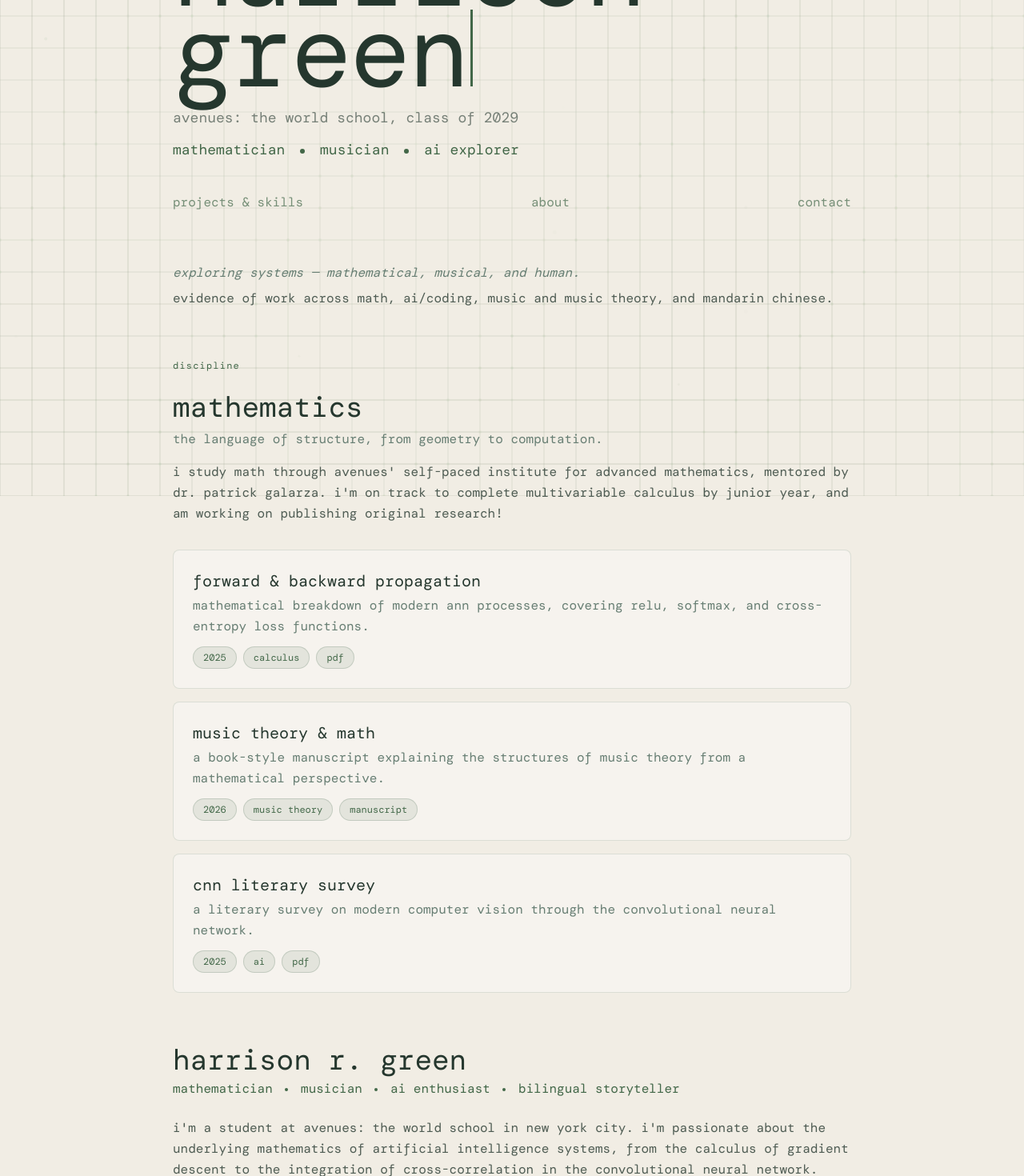
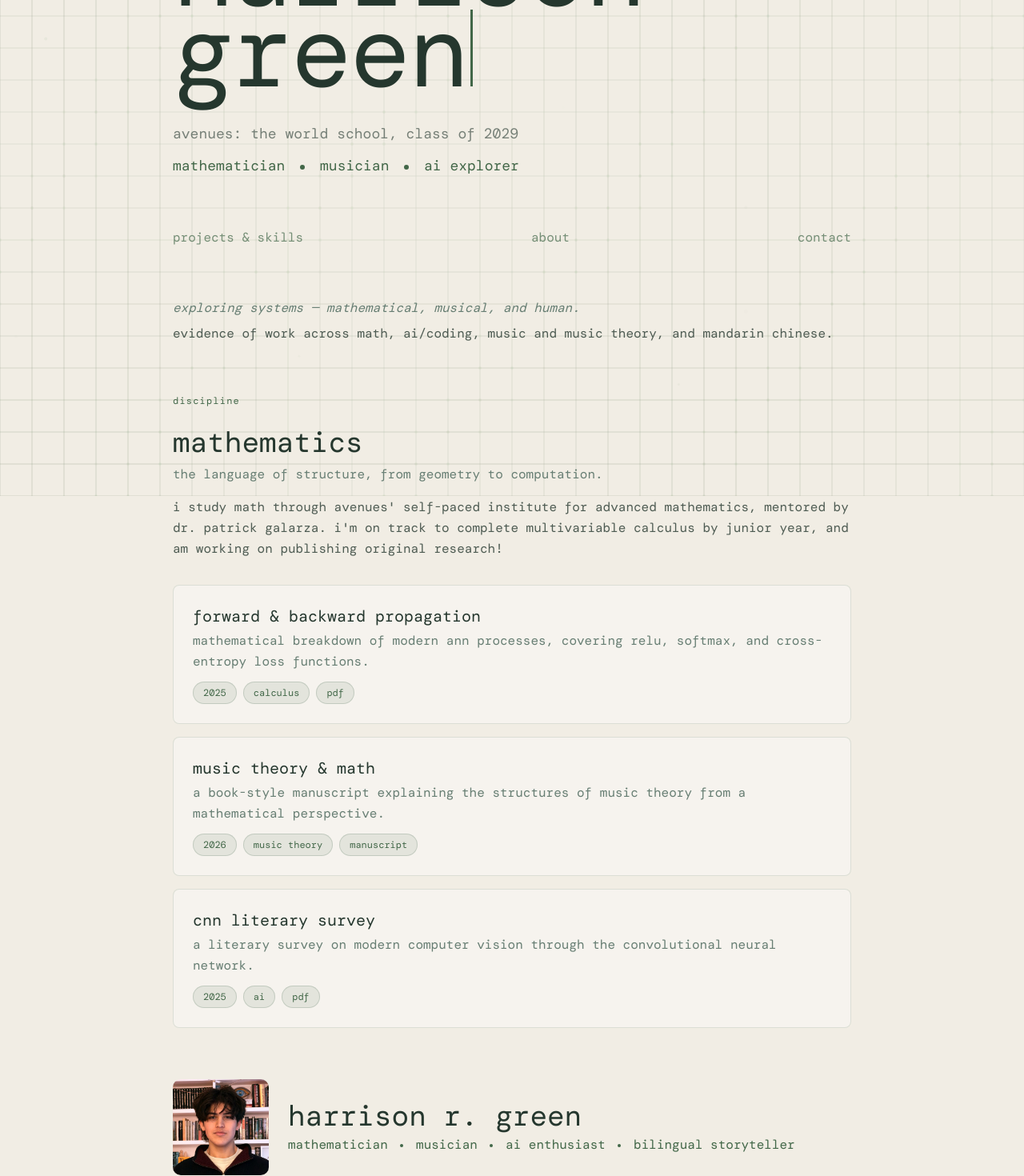
Before and after one commit to bingst0n/bingst0n.github.io, a Next.js app: page / in a window 1280 px wide. Shown: the part 180-1650 px from the top of the page at 80% size. Built offline with nearby package versions, Linux system fonts and the light colour scheme; a web font is replaced by a local one.

Commit message:
Space hero text, add portrait to about section

```diff
--- a/app/page.tsx
+++ b/app/page.tsx
@@ -6,6 +6,7 @@ import AnimatedGrid from "@/components/animated-grid";
 import FloatingParticles from "@/components/floating-particles";
 import TypewriterName from "@/components/typewriter-name";
 import ScrollReveal from "@/components/scroll-reveal";
+import Image from "next/image";
 
 const projects = [
   {
@@ -40,7 +41,7 @@ export default function Home() {
       <FloatingParticles />
       <div className="relative z-10 max-w-4xl mx-auto px-6 py-16 md:py-24">
         {/* Hero */}
-        <header className="mb-10">
+        <header className="mb-16">
           <motion.div
             initial={{ opacity: 0 }}
             animate={{ opacity: 1 }}
@@ -49,7 +50,7 @@ export default function Home() {
             <TypewriterName onComplete={() => setTypewriterDone(true)} />
           </motion.div>
           <motion.p
-            className="mt-5 text-lg"
+            className="mt-10 text-lg"
             style={{ color: "hsl(150 20% 18% / 0.6)" }}
             initial={{ opacity: 0, x: -60 }}
             animate={typewriterDone ? { opacity: 1, x: 0 } : {}}
@@ -194,6 +195,16 @@ export default function Home() {
         {/* About */}
         <ScrollReveal>
           <section id="about" className="mb-16 scroll-mt-24">
+            <div className="flex items-center gap-6 mb-4">
+              <Image
+                src="/portrait.jpg"
+                alt="Harrison Green"
+                width={120}
+                height={120}
+                className="rounded-xl object-cover shrink-0"
+                style={{ width: 120, height: 120 }}
+              />
+              <div>
                 <h2
                   className="text-3xl md:text-4xl font-light mb-1"
                   style={{
@@ -203,7 +214,7 @@ export default function Home() {
                 >
                   harrison r. green
                 </h2>
-            <p className="text-base mb-6" style={{ color: "hsl(130 22% 33%)" }}>
+                <p className="text-base" style={{ color: "hsl(130 22% 33%)" }}>
               mathematician{" "}
               <span
                 className="inline-block w-1 h-1 rounded-full mx-1.5 align-middle"
@@ -221,6 +232,8 @@ export default function Home() {
               />{" "}
               bilingual storyteller
                 </p>
+              </div>
+            </div>
 
             <p
               className="text-base leading-relaxed mb-8"
```
Lines whose indentation alone changed are shown as unchanged.
